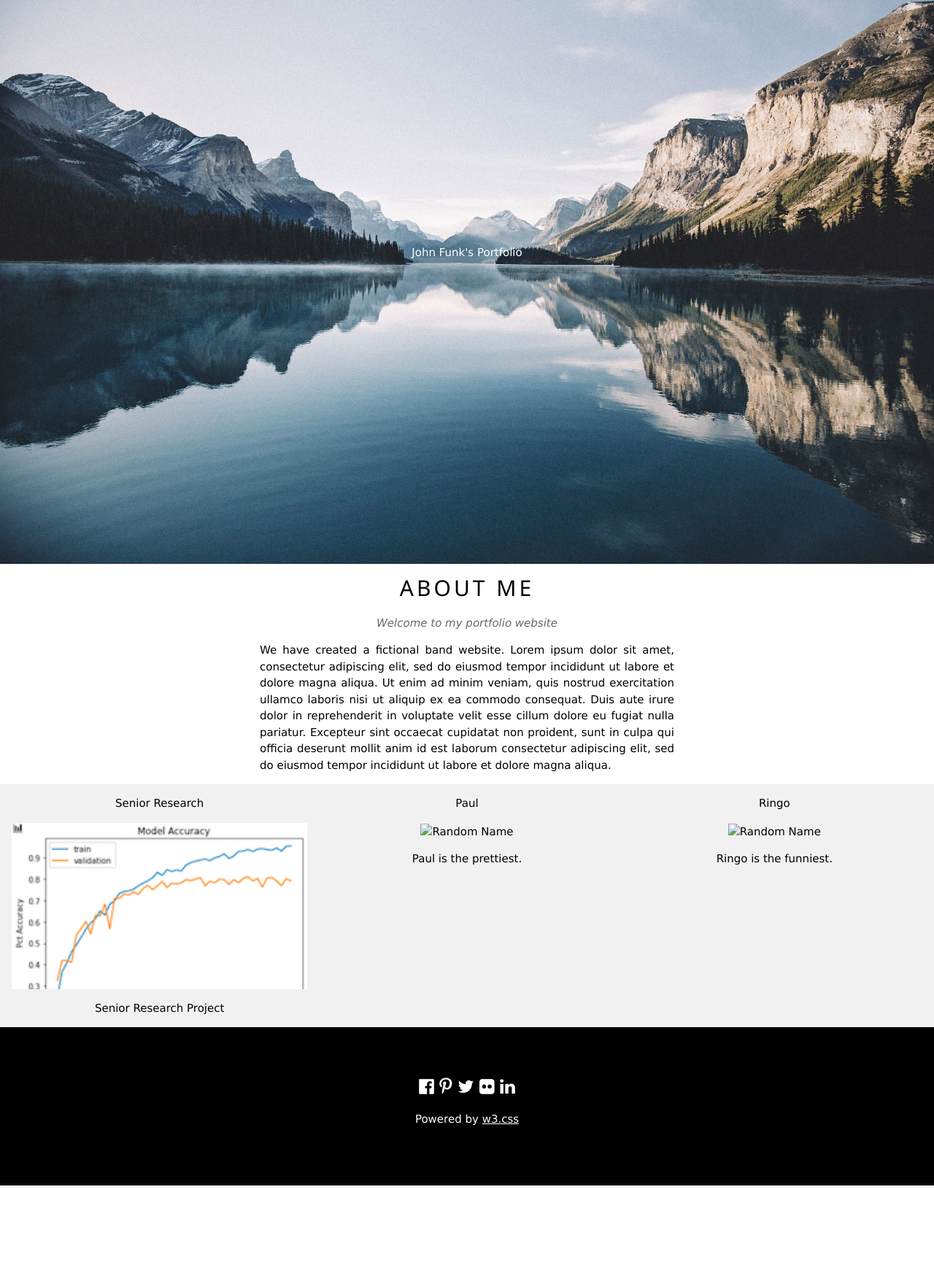
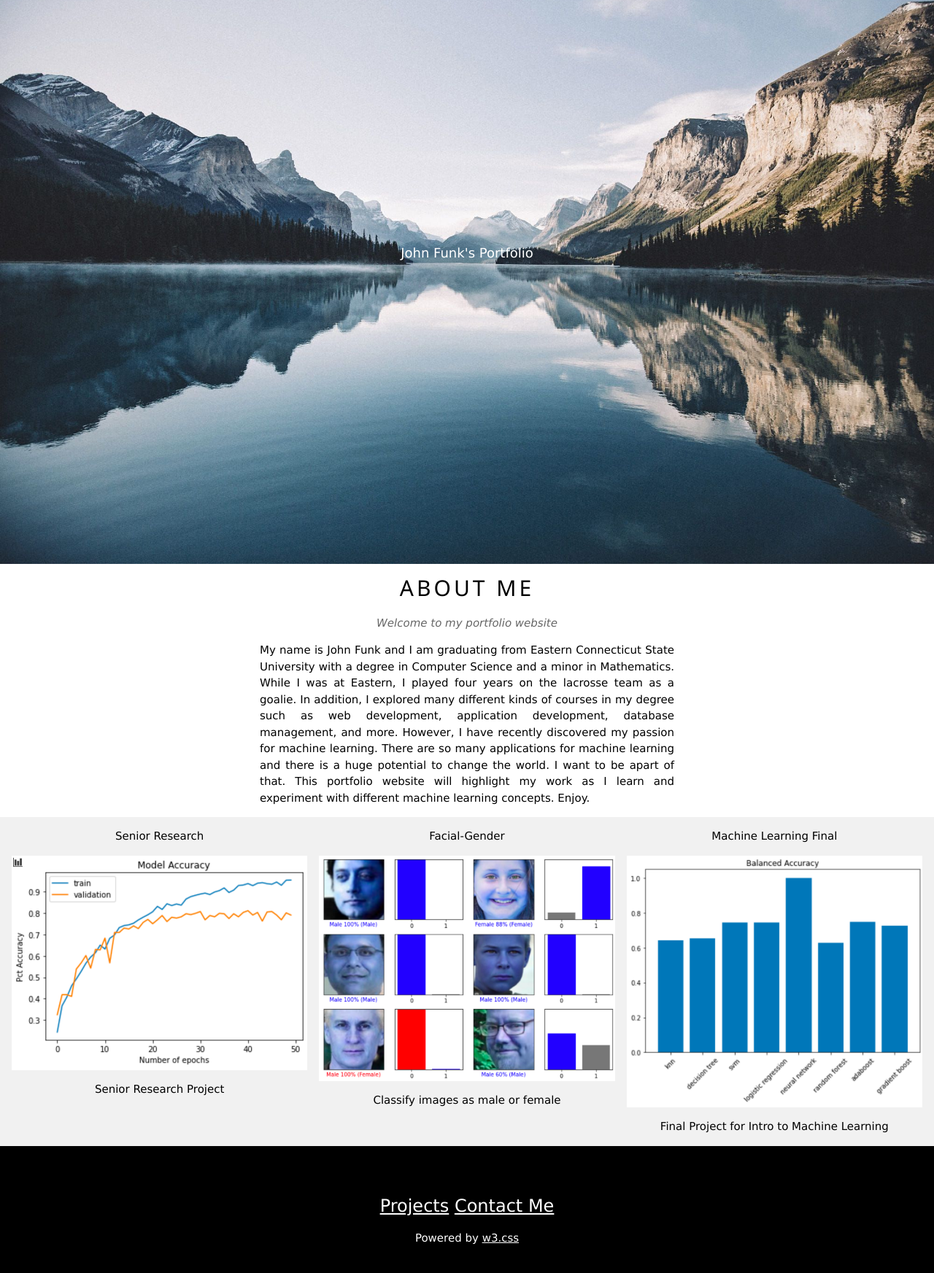
Before and after one commit to funkjo/funkjo.github.io, a plain HTML site: page index.html in a window 1280 px wide. Shown: the part 119-1864 px from the top of the page at 73% size. Before the commit the page ends 1744 px from the top, so only its background shows below. Drawn offline with nearby package versions, Linux system fonts and the light colour scheme.

Commit message:
update homepage, add project images, update about me paragraph

```diff
--- a/index.html
+++ b/index.html
@@ -21,10 +21,9 @@
 
 <!-- Navigation -->
 <nav class="w3-bar w3-black">
-  <a href="#home" class="w3-button w3-bar-item">Home</a>
-  <a href="#band" class="w3-button w3-bar-item">Band</a>
-  <a href="#tour" class="w3-button w3-bar-item">Tour</a>
-  <a href="#contact" class="w3-button w3-bar-item">Contact</a>
+  <a href="javascript:void(0)" class="w3-button w3-bar-item">Home</a>
+  <a href="projects.html" class="w3-button w3-bar-item">Projects</a>
+  <a href="contact.html" class="w3-button w3-bar-item">Contact</a>
 </nav>
 
 <!-- Cover Image -->
@@ -32,7 +31,7 @@
   <div class="container">
     <img src="images/mountains.jpg"
     style="width:100%">
-    <div class="centered">John Funk's Portfolio</div>
+    <div class="centered"><p style="font-size: 18px; color: white;">John Funk's Portfolio</p></div>
   </div>
 </section>
 
@@ -40,35 +39,32 @@
 <section class="w3-container w3-center w3-content" style="max-width:600px">
   <h2 class="w3-wide">ABOUT ME</h2>
   <p class="w3-opacity"><i>Welcome to my portfolio website</i></p>
-  <p class="w3-justify">We have created a fictional band website. Lorem ipsum dolor sit amet, consectetur adipiscing elit, sed do eiusmod tempor incididunt ut labore et dolore magna aliqua. Ut enim ad minim veniam, quis nostrud exercitation ullamco laboris nisi ut aliquip ex ea commodo consequat. Duis aute irure dolor in reprehenderit in voluptate velit esse cillum dolore eu fugiat nulla pariatur. Excepteur sint occaecat cupidatat non proident, sunt in culpa qui officia deserunt mollit anim id est laborum consectetur adipiscing elit, sed do eiusmod tempor incididunt ut labore et dolore magna aliqua.</p>
+  <p class="w3-justify">My name is John Funk and I am graduating from Eastern Connecticut State University with a degree in Computer Science and a minor in Mathematics. While I was at Eastern, I played four years on the lacrosse team as a goalie. In addition, I explored many different kinds of courses in my degree such as web development, application development, database management, and more. However, I have recently discovered my passion for machine learning. There are so many applications for machine learning and there is a huge potential to change the world. I want to be apart of that. This portfolio website will highlight my work as I learn and experiment with different machine learning concepts. Enjoy.</p>
 </section>
 
 <!-- Band Members -->
 <section class="w3-row-padding w3-center w3-light-grey">
   <article class="w3-third">
     <p>Senior Research</p>
-    <img src="images/senior_research_cover.png" alt="Senior Research Project" style="width:100%">
+    <img src="images/Screen Shot 2020-12-04 at 2.23.07 AM.png" alt="Senior Research Project" style="width:100%">
     <p>Senior Research Project</p>
   </article>
   <article class="w3-third">
-    <p>Paul</p>
-    <img src="img_bandmember.jpg" alt="Random Name" style="width:100%">
-    <p>Paul is the prettiest.</p>
+    <p>Facial-Gender</p>
+    <img src="images/Screen Shot 2020-12-10 at 3.34.09 PM.png" alt="ml-facial-gender" style="width:100%">
+    <p>Classify images as male or female</p>
   </article>
   <article class="w3-third">
-    <p>Ringo</p>
-    <img src="img_bandmember.jpg" alt="Random Name" style="width:100%">
-    <p>Ringo is the funniest.</p>
+    <p>Machine Learning Final</p>
+    <img src="images/Screen Shot 2020-12-08 at 10.26.30 PM.png" alt="Machine Learning Final" style="width:100%">
+    <p>Final Project for Intro to Machine Learning</p>
   </article>
 </section>
 
 <!-- Footer -->
 <footer class="w3-container w3-padding-64 w3-center w3-black w3-xlarge">
-  <a href="#"><i class="fa fa-facebook-official"></i></a>
-  <a href="#"><i class="fa fa-pinterest-p"></i></a>
-  <a href="#"><i class="fa fa-twitter"></i></a>
-  <a href="#"><i class="fa fa-flickr"></i></a>
-  <a href="#"><i class="fa fa-linkedin"></i></a>
+  <a href="projects.html">Projects</a>
+  <a href="contact.html">Contact Me</a>
   <p class="w3-medium">
   Powered by <a href="https://www.w3schools.com/w3css/default.asp" target="_blank">w3.css</a>
   </p>
@@ -79,18 +75,18 @@
 var myIndex = 0;
 carousel();
 
-function carousel() {
-  var i;
-  var x = document.getElementsByClassName("mySlides");
-  for (i = 0; i < x.length; i++) {
-    x[i].style.display = "none";
-  }
-  myIndex++;
-  if (myIndex > x.length) {myIndex = 1}
-  x[myIndex-1].style.display = "block";
-  setTimeout(carousel, 3000);
-}
-</script>
+// function carousel() {
+//   var i;
+//   var x = document.getElementsByClassName("mySlides");
+//   for (i = 0; i < x.length; i++) {
+//     x[i].style.display = "none";
+//   }
+//   myIndex++;
+//   if (myIndex > x.length) {myIndex = 1}
+//   x[myIndex-1].style.display = "block";
+//   setTimeout(carousel, 3000);
+// }
+// </script>
 
 </body>
 </html>
```
Also changed, not shown: images/Screen Shot 2020-12-04 at 2.23.07 AM.png (added), images/Screen Shot 2020-12-08 at 10.26.30 PM.png (added), images/Screen Shot 2020-12-10 at 3.34.09 PM.png (added).
